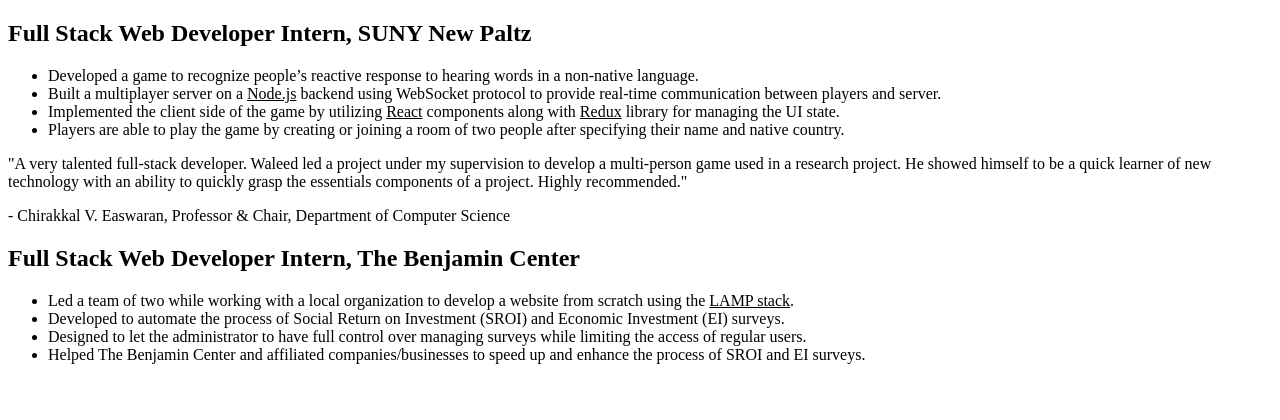
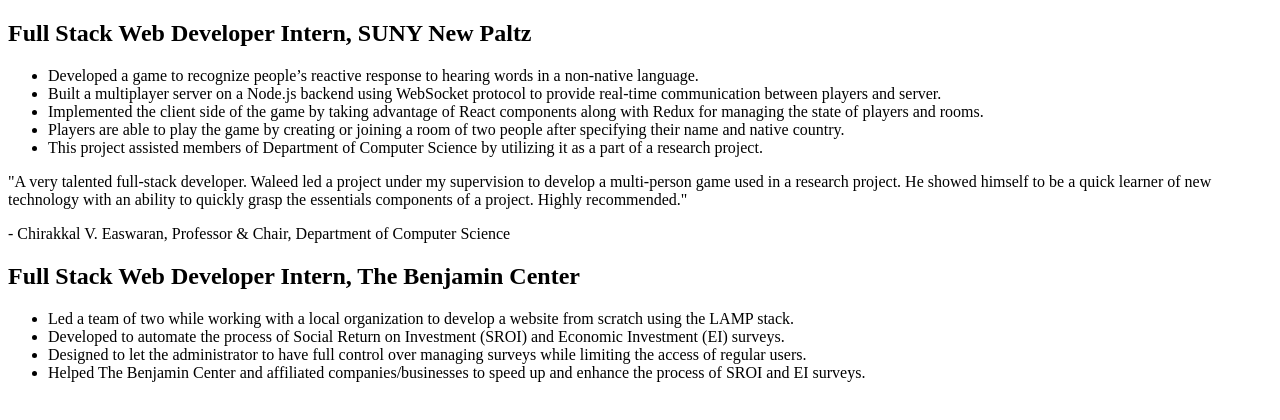
Before and after one commit to Waleed-BS/Web_Portfolio, a Gatsby site: page /experience in a window 1280 px wide. Built offline with nearby package versions, Linux system fonts and the light colour scheme; Gatsby itself is replaced by a stand-in of ours.

Commit message:
feat: add to experience page

```diff
--- a/src/pages/experience.jsx
+++ b/src/pages/experience.jsx
@@ -14,22 +14,26 @@
         <div className="experience__list-container">
           <ul>
             <li>
-              Developed a <span>game</span> to recognize people’s reactive
-              response to hearing words in a non-native language.
+              Developed a game to recognize people’s reactive response to
+              hearing words in a non-native language.
             </li>
             <li>
-              Built a <span>multiplayer server</span> on a <u>Node.js</u>{' '}
-              backend using WebSocket protocol to provide real-time
-              communication between players and server.
+              Built a multiplayer server on a <span>Node.js</span> backend using
+              WebSocket protocol to provide real-time communication between
+              players and server.
             </li>
             <li>
-              Implemented the client side of the game by utilizing <u>React</u> {' '}
-              components along with <u>Redux</u> library for managing the UI
-              state.
+              Implemented the client side of the game by taking advantage of{' '}
+              <span>React</span> components along with <span>Redux</span>{' '}
+              for managing the state of players and rooms.
             </li>
             <li>
               Players are able to play the game by creating or joining a room of
               two people after specifying their name and native country.
+            </li>
+            <li>
+              This project assisted members of Department of Computer Science by
+              utilizing it as a part of a research project.
             </li>
           </ul>
         </div>
@@ -55,21 +59,19 @@
           <ul>
             <li>
               Led a team of two while working with a local organization to
-              develop a website from scratch using the <u>LAMP stack</u>.
+              develop a website from scratch using the <span>LAMP stack</span>.
             </li>
             <li>
-              Developed to <span>automate</span> the process of Social Return
-              on Investment (SROI) and Economic Investment (EI){' '}
-              <span>surveys</span>.
+              Developed to automate the process of Social Return on Investment
+              (SROI) and Economic Investment (EI) surveys.
             </li>
             <li>
-              Designed to let the administrator to have full control over {' '}
-              <span>managing surveys</span> while <span>limiting the access</span> of regular users.
+              Designed to let the administrator to have full control over{' '}
+              managing surveys while limiting the access of regular users.
             </li>
             <li>
-              Helped The Benjamin Center and affiliated companies/businesses to {' '}
-              <span>speed up</span> and <span>enhance</span> the process of SROI
-              and EI surveys.{' '}
+              Helped The Benjamin Center and affiliated companies/businesses to{' '}
+              speed up and enhance the process of SROI and EI surveys.{' '}
             </li>
           </ul>
         </div>
```
